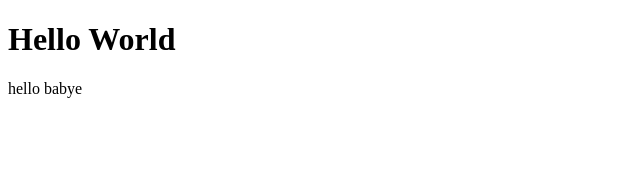
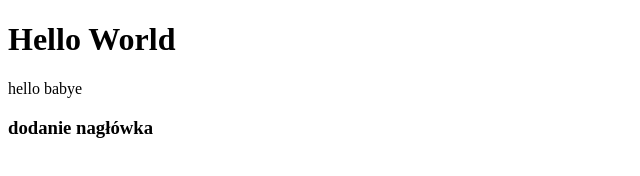
Before and after one commit to dzurawski1988/udemyGitCourse, a plain HTML site: page index.html in a window 1280 px wide. Shown: the whole page, without its empty margins (0-640 px from the left). Drawn offline with Linux system fonts and the light colour scheme.

Commit message:
Dodanie nagłowka H3

```diff
--- a/index.html
+++ b/index.html
@@ -12,6 +12,9 @@
     <h1>Hello World</h1>
     <p>hello babye</p>
 
+    <h3>dodanie nagłówka</h3>
+
+
 
 </body>
 </html>
```
